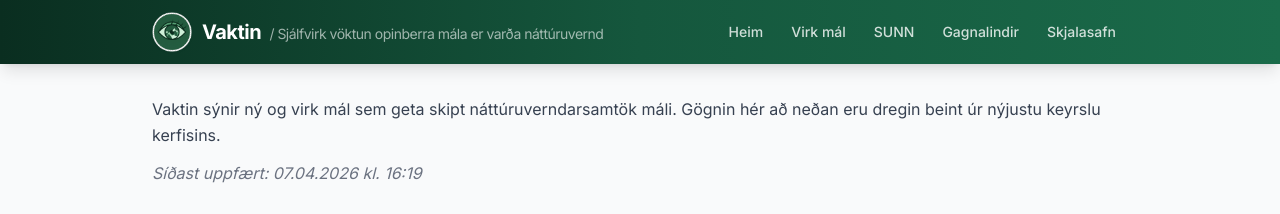
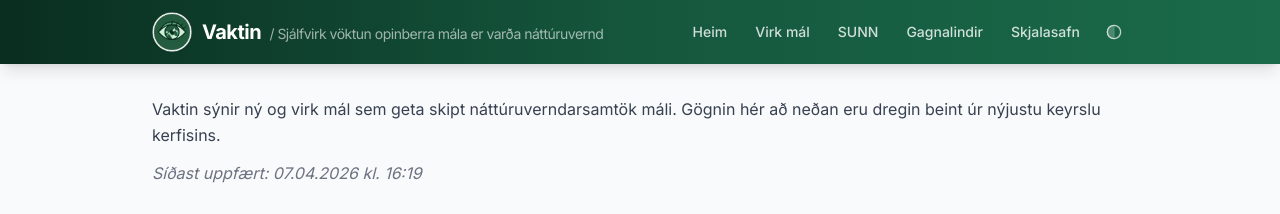
Before and after one commit to sunnuhvoll/vaktin, a Jekyll site: the page built from index.md, in a window 1280 px wide. Shown: the top 214 px of the page. Built offline with Jekyll 4.4.1, drawn with Linux system fonts in a browser that asks for light colours; nearby versions of some CDN libraries.

Commit message:
control bright dark mode

```diff
--- a/_layouts/default.html
+++ b/_layouts/default.html
@@ -85,6 +85,11 @@
         <a href="{{ '/sunn/' | relative_url }}" class="px-3 py-1.5 text-sm font-medium text-white/80 hover:text-white hover:bg-white/10 rounded-lg transition-all">SUNN</a>
         <a href="{{ '/sources' | relative_url }}" class="px-3 py-1.5 text-sm font-medium text-white/80 hover:text-white hover:bg-white/10 rounded-lg transition-all">Gagnalindir</a>
         <a href="{{ '/reports/archive/' | relative_url }}" class="px-3 py-1.5 text-sm font-medium text-white/80 hover:text-white hover:bg-white/10 rounded-lg transition-all">Skjalasafn</a>
+        <button id="theme-toggle" class="ml-1 p-1.5 text-white/70 hover:text-white hover:bg-white/10 rounded-lg transition-all cursor-pointer" aria-label="Skipta um þema" title="Ljóst / dökkt / sjálfvirkt">
+          <svg id="icon-sun" class="w-4 h-4 hidden" fill="none" stroke="currentColor" stroke-width="2" viewBox="0 0 24 24"><circle cx="12" cy="12" r="5"/><path d="M12 1v2m0 18v2M4.22 4.22l1.42 1.42m12.72 12.72l1.42 1.42M1 12h2m18 0h2M4.22 19.78l1.42-1.42M18.36 5.64l1.42-1.42"/></svg>
+          <svg id="icon-moon" class="w-4 h-4 hidden" fill="none" stroke="currentColor" stroke-width="2" viewBox="0 0 24 24"><path d="M21 12.79A9 9 0 1111.21 3 7 7 0 0021 12.79z"/></svg>
+          <svg id="icon-auto" class="w-4 h-4 hidden" fill="none" stroke="currentColor" stroke-width="2" viewBox="0 0 24 24"><circle cx="12" cy="12" r="10"/><path d="M12 2a10 10 0 000 20V2z" fill="currentColor" opacity="0.3"/></svg>
+        </button>
       </nav>
     </div>
   </header>
@@ -156,6 +161,40 @@
   </button>
 
   <script>
+  // ── Theme toggle: auto → dark → light → auto ──
+  (function() {
+    var modes = ['auto', 'dark', 'light'];
+    var stored = localStorage.getItem('vaktin-theme') || 'auto';
+    if (modes.indexOf(stored) < 0) stored = 'auto';
+
+    function prefersDark() {
+      return window.matchMedia('(prefers-color-scheme: dark)').matches;
+    }
+
+    function apply(mode) {
+      var dark = mode === 'dark' || (mode === 'auto' && prefersDark());
+      document.documentElement.classList.toggle('dark', dark);
+      // Show correct icon
+      document.getElementById('icon-sun').style.display = (mode === 'light') ? 'block' : 'none';
+      document.getElementById('icon-moon').style.display = (mode === 'dark') ? 'block' : 'none';
+      document.getElementById('icon-auto').style.display = (mode === 'auto') ? 'block' : 'none';
+    }
+
+    apply(stored);
+
+    // Listen for system theme changes when in auto mode
+    window.matchMedia('(prefers-color-scheme: dark)').addEventListener('change', function() {
+      if ((localStorage.getItem('vaktin-theme') || 'auto') === 'auto') apply('auto');
+    });
+
+    document.getElementById('theme-toggle').addEventListener('click', function() {
+      var current = localStorage.getItem('vaktin-theme') || 'auto';
+      var next = modes[(modes.indexOf(current) + 1) % modes.length];
+      localStorage.setItem('vaktin-theme', next);
+      apply(next);
+    });
+  })();
+
   document.addEventListener('DOMContentLoaded', function() {
     // ── Scroll to top ──
     var scrollBtn = document.querySelector('.scroll-top-btn');
```
Also changed, not shown: other parts of _layouts/default.html (+1 -1 lines), 8 other files.
